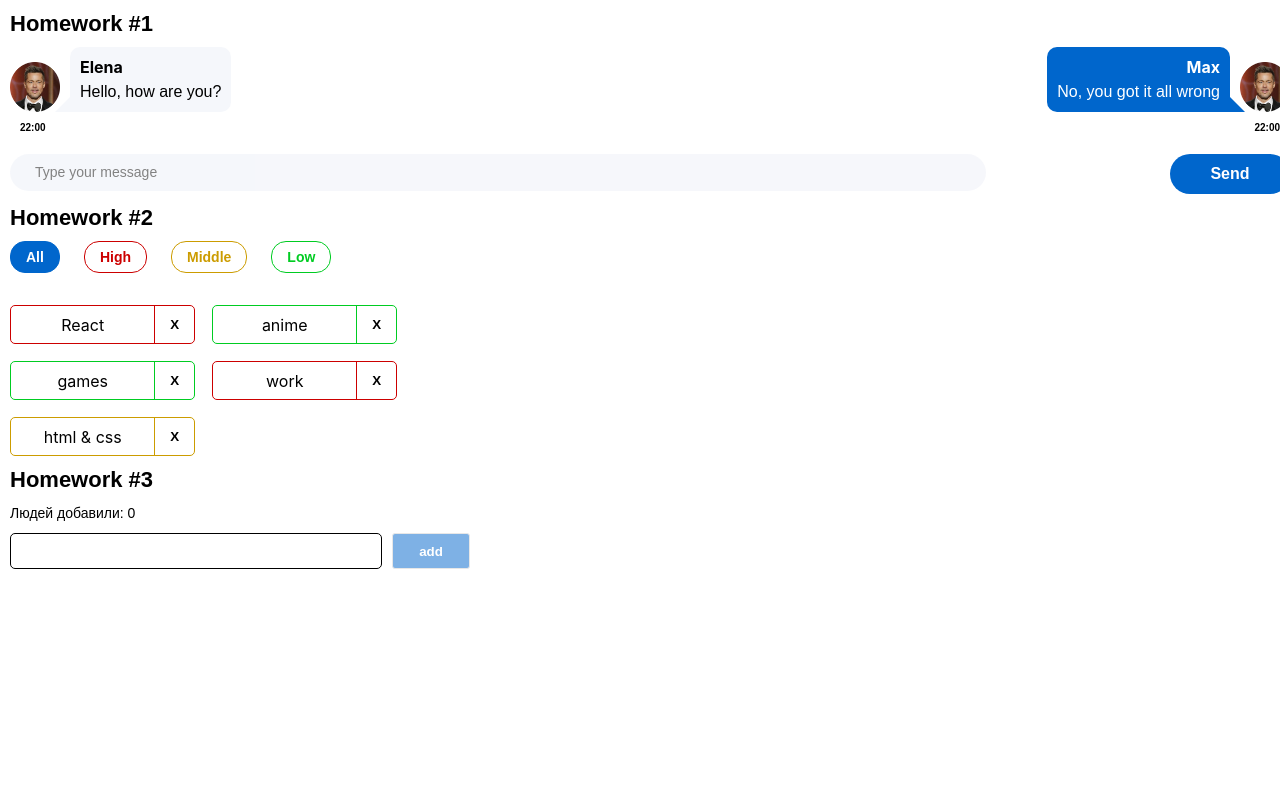
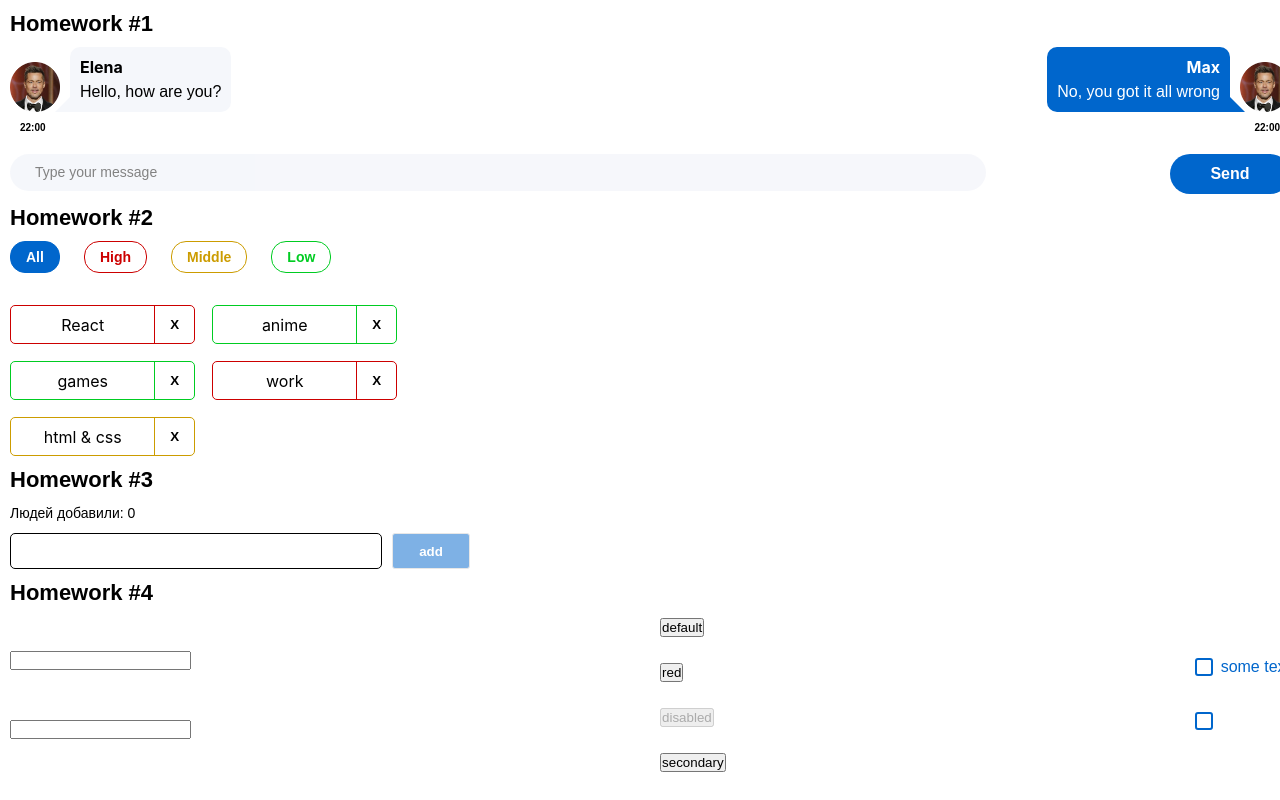
Before and after one commit to tkachiko/hws2, a React (Create React App) app: page / in a window 1280 px wide. Built offline with nearby package versions, Linux system fonts and the light colour scheme.

Commit message:
hw04 task

```diff
--- a/src/s1-main/App.tsx
+++ b/src/s1-main/App.tsx
@@ -3,6 +3,7 @@ import s from './App.module.css';
 import HW1 from '../s2-homeworks/hw01/HW1';
 import HW2 from '../s2-homeworks/hw02/HW2';
 import HW3 from '../s2-homeworks/hw03/HW3';
+import HW4 from '../s2-homeworks/hw04/HW4';
 
 function App() {
   return (
@@ -11,7 +12,7 @@ function App() {
       {/*раскомментировать по ходу выполнения*/}
       <HW2/>
       <HW3/>
-      {/*<HW4/>*/}
+      <HW4/>
 
       {/*при выполнении дз 5 и более - закомментировать здесь дз 1-4, так как они есть внутри дз 5*/}
       {/*<HW5/>*/}
--- a/src/s2-homeworks/hw04/common/c2-SuperButton/SuperButton.tsx
+++ b/src/s2-homeworks/hw04/common/c2-SuperButton/SuperButton.tsx
@@ -1,5 +1,5 @@
-import React, {ButtonHTMLAttributes, DetailedHTMLProps} from 'react'
-import s from './SuperButton.module.css'
+import React, {ButtonHTMLAttributes, DetailedHTMLProps} from 'react';
+import s from './SuperButton.module.css';
 
 // тип пропсов обычной кнопки, children в котором храниться название кнопки там уже описан
 type DefaultButtonPropsType = DetailedHTMLProps<ButtonHTMLAttributes<HTMLButtonElement>,
@@ -18,11 +18,11 @@ const SuperButton: React.FC<SuperButtonPropsType> = (
   }
 ) => {
   const finalClassName = s.button
-        // + (disabled
-        //         ? ...
-        //         : xType === 'red'
-        //             ? ...
-        + (className ? ' ' + className : '') // задачка на смешивание классов
+    + (disabled
+      ? s.disabled
+      : xType === 'red'
+        ? s.secondary
+        + (className ? ' ' + className : '') : s.default);// задачка на смешивание классов
 
   return (
     <button
@@ -30,7 +30,7 @@ const SuperButton: React.FC<SuperButtonPropsType> = (
       className={finalClassName}
       {...restProps} // отдаём кнопке остальные пропсы если они есть (children там внутри)
     />
-    )
-}
+  );
+};
 
-export default SuperButton
+export default SuperButton;
--- a/src/s2-homeworks/hw04/common/c3-SuperCheckbox/SuperCheckbox.tsx
+++ b/src/s2-homeworks/hw04/common/c3-SuperCheckbox/SuperCheckbox.tsx
@@ -1,9 +1,9 @@
 import React, {
   ChangeEvent,
   DetailedHTMLProps,
-    InputHTMLAttributes,
-} from 'react'
-import s from './SuperCheckbox.module.css'
+  InputHTMLAttributes, useState,
+} from 'react';
+import s from './SuperCheckbox.module.css';
 
 // тип пропсов обычного инпута
 type DefaultInputPropsType = DetailedHTMLProps<InputHTMLAttributes<HTMLInputElement>,
@@ -26,13 +26,15 @@ const SuperCheckbox: React.FC<SuperCheckboxPropsType> = (
     ...restProps // все остальные пропсы попадут в объект restProps
   }
 ) => {
-    const onChangeCallback = (e: ChangeEvent<HTMLInputElement>) => {
+  const onChangeCallback = (e: ChangeEvent<HTMLInputElement>): void => {
     // задачка на написание онченджа
-
+    if (onChangeChecked) {
+      onChangeChecked(e.currentTarget.checked);
     }
+  };
 
   const finalInputClassName = s.checkbox
-        + (className ? ' ' + className : '')
+    + (className ? ' ' + className : '');
 
   return (
     <label className={s.label}>
@@ -52,7 +54,7 @@ const SuperCheckbox: React.FC<SuperCheckboxPropsType> = (
                 </span>
       )}
     </label> // благодаря label нажатие на спан передастся в инпут
-    )
-}
+  );
+};
 
-export default SuperCheckbox
+export default SuperCheckbox;
```
Lines whose indentation alone changed are shown as unchanged.
